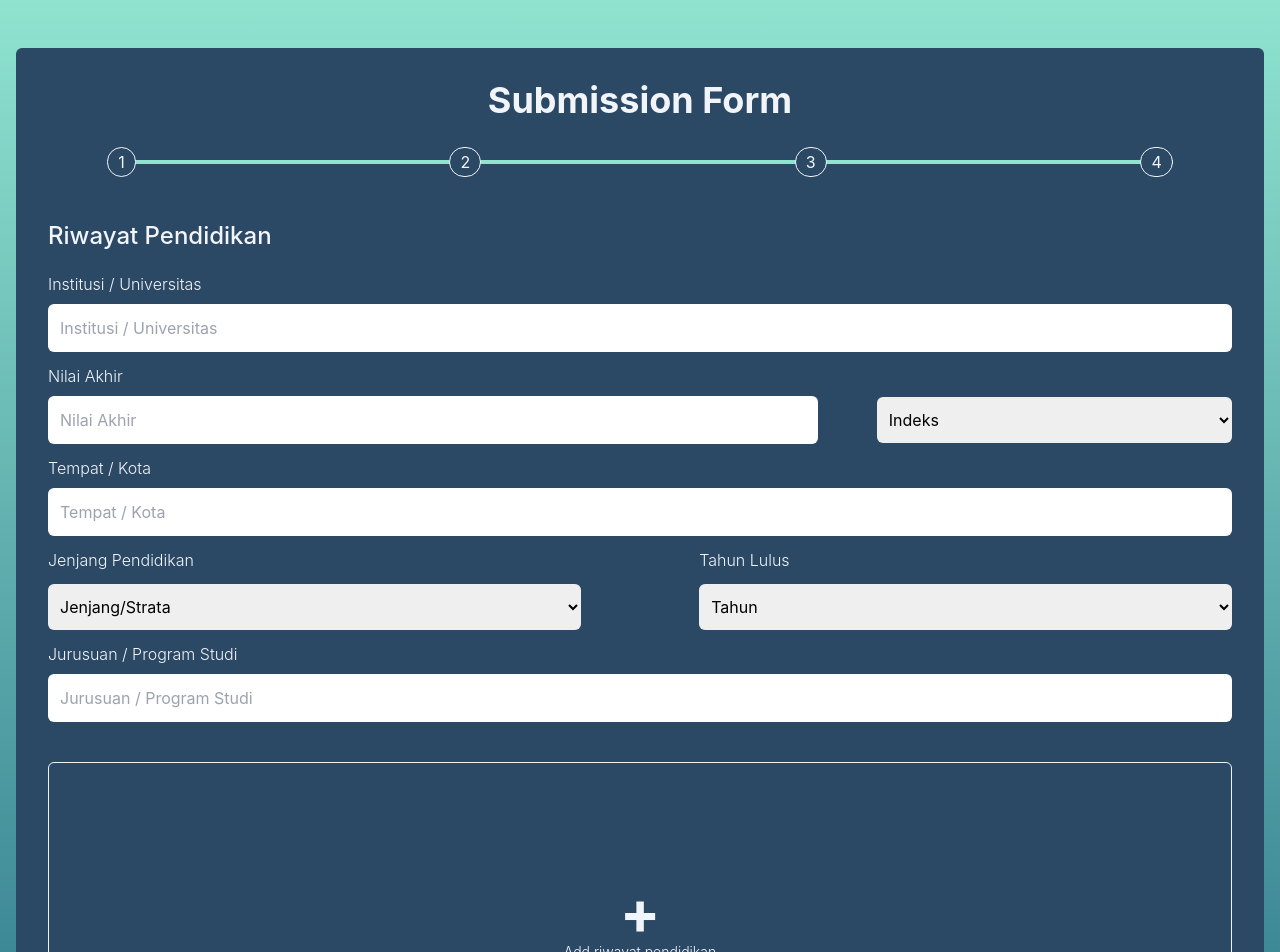
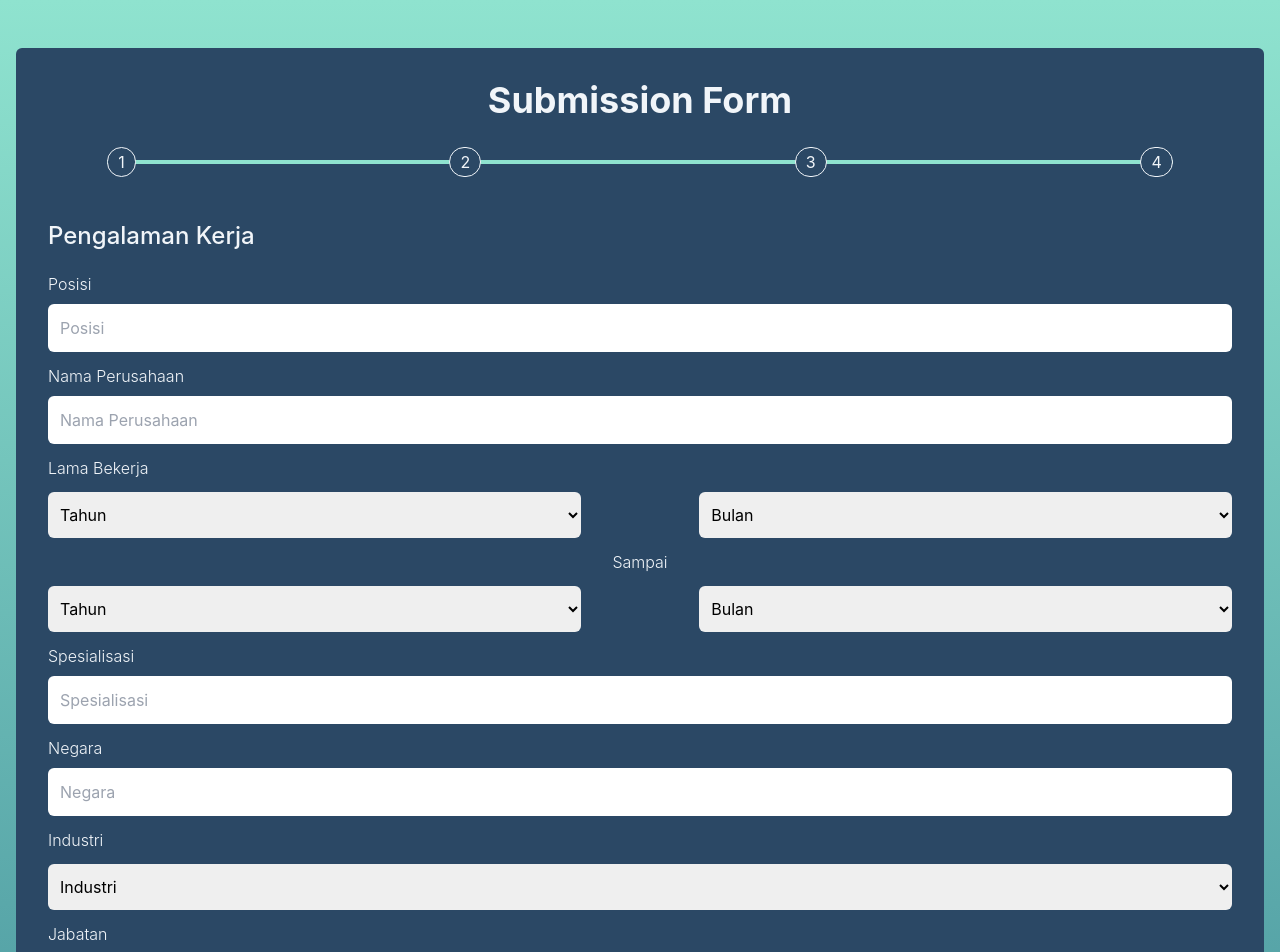
Before and after one commit to Dedenno17/react-test, a React (Create React App) app: page /add in a window 1280 px wide. Shown: the top 952 px of the page. Built offline with nearby package versions, Linux system fonts and the light colour scheme.

Commit message:
membuat PengalamanKerjaForm component & Membuat reusable component TextArea & menuggnakannya pada Pengalaman Kerja dan Personal Data

```diff
--- a/src/components/Form/Forms.jsx
+++ b/src/components/Form/Forms.jsx
@@ -1,3 +1,4 @@
+import PengalamanKerja from "./PengalamanKerja/PengalamanKerja";
 import PersonalData from "./PersonalData";
 import RiwayatPendidikan from "./RiwayatPendidikan/RiwayatPendidikan";
 
@@ -5,7 +6,8 @@ const Forms = () => {
   return (
     <div className="w-full mt-14">
       {/* <PersonalData /> */}
-      <RiwayatPendidikan />
+      {/* <RiwayatPendidikan /> */}
+      <PengalamanKerja />
     </div>
   );
 };
--- a/src/components/Form/PengalamanKerja.jsx
+++ /dev/null
@@ -1,5 +0,0 @@
-const PengalamanKerja = () => {
-  return <form></form>;
-};
-
-export default PengalamanKerja;
--- /dev/null
+++ b/src/components/Form/PengalamanKerja/PengalamanKerja.jsx
@@ -0,0 +1,24 @@
+import PengalamanKerjaForm from "./PengalamanKerjaForm";
+import Button from "../../UI/Button";
+import AddLayout from "../../UI/AddLayout";
+
+const PengalamanKerja = () => {
+  return (
+    <div className="w-full">
+      <h2 className="text-left text-2xl font-medium text-slate-100 mb-5">
+        Pengalaman Kerja
+      </h2>
+      <form className="w-full">
+        <PengalamanKerjaForm />
+        <AddLayout />
+        <div className="mt-8">
+          <Button className="bg-tosca w-full text-slate-100" typw="submit">
+            Next
+          </Button>
+        </div>
+      </form>
+    </div>
+  );
+};
+
+export default PengalamanKerja;
--- /dev/null
+++ b/src/components/Form/PengalamanKerja/PengalamanKerjaForm.jsx
@@ -0,0 +1,60 @@
+import InputText from "../../UI/InputText";
+import SelectOption from "../../UI/SelectOption";
+import TextArea from "../../UI/TextArea";
+
+const PengalamanKerjaForm = (props) => {
+  return (
+    <div className="w-full mb-10">
+      <InputText id="posisi" label="Posisi" type="text" />
+      <InputText id="perusahaan" label="Nama Perusahaan" type="text" />
+      <div className="w-full mb-3">
+        <p className="text-slate-100 font-light mb-3">Lama Bekerja</p>
+        <div className="w-full mb-3 flex justify-between items-center">
+          <SelectOption
+            name="tahunMsk"
+            label="Tahun"
+            options={[2022, 2021, 2020, 2019]}
+            className="w-[45%]"
+          />
+          <SelectOption
+            name="bulanMsk"
+            label="Bulan"
+            options={["Januari", "Februari", "Maret", "April"]}
+            className="w-[45%]"
+          />
+        </div>
+        <p className="text-slate-100 font-light mb-3 text-center">Sampai</p>
+        <div className="w-full mb-3 flex justify-between items-center">
+          <SelectOption
+            name="tahunMsk"
+            label="Tahun"
+            options={[2022, 2021, 2020, 2019]}
+            className="w-[45%]"
+          />
+          <SelectOption
+            name="bulanMsk"
+            label="Bulan"
+            options={["Januari", "Februari", "Maret", "April"]}
+            className="w-[45%]"
+          />
+        </div>
+      </div>
+      <InputText id="spesialisasi" label="Spesialisasi" type="text" />
+      <InputText id="negara" label="Negara" type="text" />
+      <div className="w-full mb-3">
+        <p className="text-slate-100 font-light mb-3">Industri</p>
+        <SelectOption
+          name="industri"
+          label="Industri"
+          options={["Manufaktur", "Teknologi", "Kesehatan"]}
+          className="w-full"
+        />
+      </div>
+      <InputText id="jabatan" label="Jabatan" type="text" />
+      <InputText id="gaji" label="Gaji Bulanan" type="number" />
+      <TextArea id="keterangan" label="Keterangan" />
+    </div>
+  );
+};
+
+export default PengalamanKerjaForm;
--- a/src/components/Form/PersonalData.jsx
+++ b/src/components/Form/PersonalData.jsx
@@ -2,6 +2,7 @@ import Button from "../UI/Button";
 import InputText from "../UI/InputText";
 import RadioButton from "../UI/RadioButton";
 import SelectOption from "../UI/SelectOption";
+import TextArea from "../UI/TextArea";
 
 const PersonalData = () => {
   return (
@@ -58,17 +59,7 @@ const PersonalData = () => {
             label="Perempuan"
           />
         </div>
-        <div className="flex flex-col mb-3">
-          <label htmlFor="alamat" className="text-slate-100 font-light mb-3">
-            Alamat
-          </label>
-          <textarea
-            id="alamat"
-            cols="20"
-            rows="5"
-            className="w-full p-3 rounded-md"
-          ></textarea>
-        </div>
+        <TextArea id="alamat" label="Alamat" />
         <div className="w-full mb-3">
           <InputText id="kecamatan" label="Kecamatan" type="text" />
           <InputText id="kota" label="Kota" type="text" />
--- /dev/null
+++ b/src/components/UI/TextArea.jsx
@@ -0,0 +1,19 @@
+const TextArea = (props) => {
+  return (
+    <div className="flex flex-col mb-3">
+      <label htmlFor={props.id} className="text-slate-100 font-light mb-3">
+        {props.label}
+      </label>
+      <textarea
+        id={props.id}
+        cols="20"
+        rows="5"
+        className="w-full p-3 rounded-md"
+        value={props.value}
+        onChange={props.onChange}
+      ></textarea>
+    </div>
+  );
+};
+
+export default TextArea;
```
